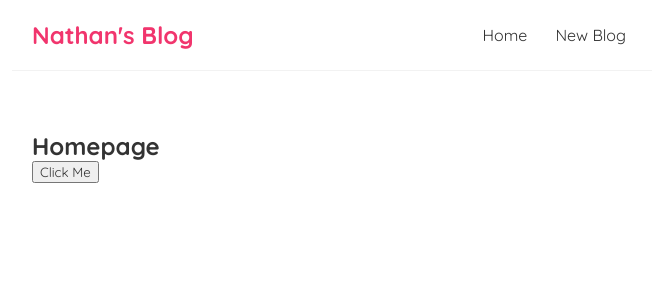
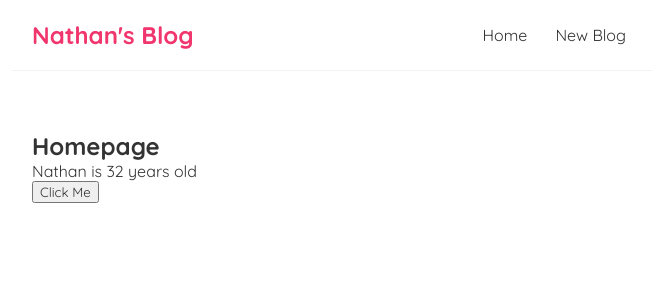
Before and after one commit to Natspectro/react-project, a React (Create React App) app: page / in a window 1280 px wide. Shown: the top 300 px of the page, without its empty margins (308-964 px from the left). Built offline with nearby package versions, Linux system fonts and the light colour scheme.

Commit message:
Added reactive state to Home.js.

```diff
--- a/src/Home.js
+++ b/src/Home.js
@@ -1,11 +1,20 @@
+import { useState } from "react";
+
 const Home = () => {
-  const handleClick = (e) => {
-    console.log("Hello, dev", e);
+  // let name = "Shirahoshi";
+  const [name, setName] = useState("Nathan");
+  const [age, setAge] = useState(32);
+  const handleClick = () => {
+    setName("Janice");
+    setAge(30);
   };
 
   return (
     <div className="home">
       <h2>Homepage</h2>
+      <p>
+        {name} is {age} years old
+      </p>
       <button onClick={handleClick}>Click Me</button>
     </div>
   );
```
